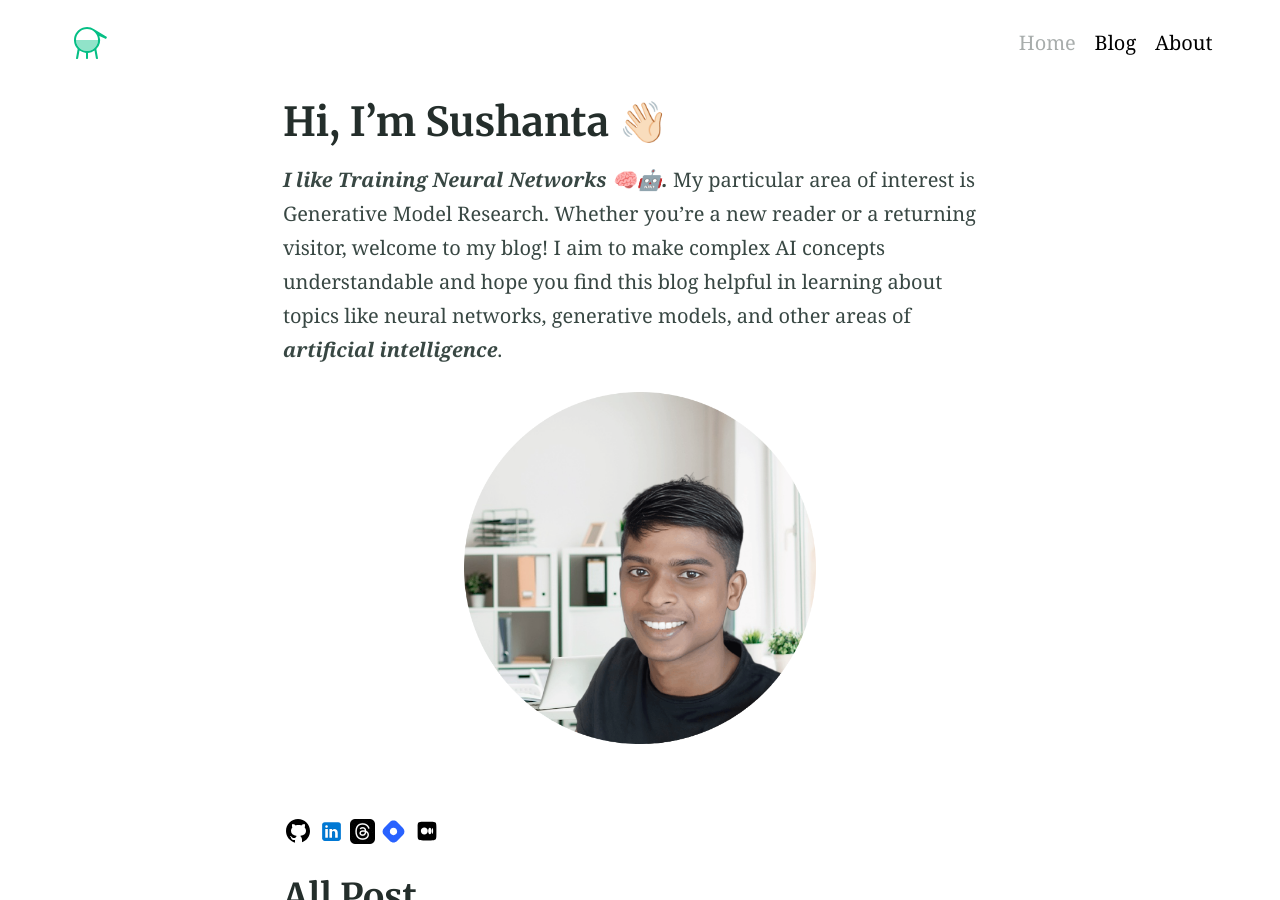
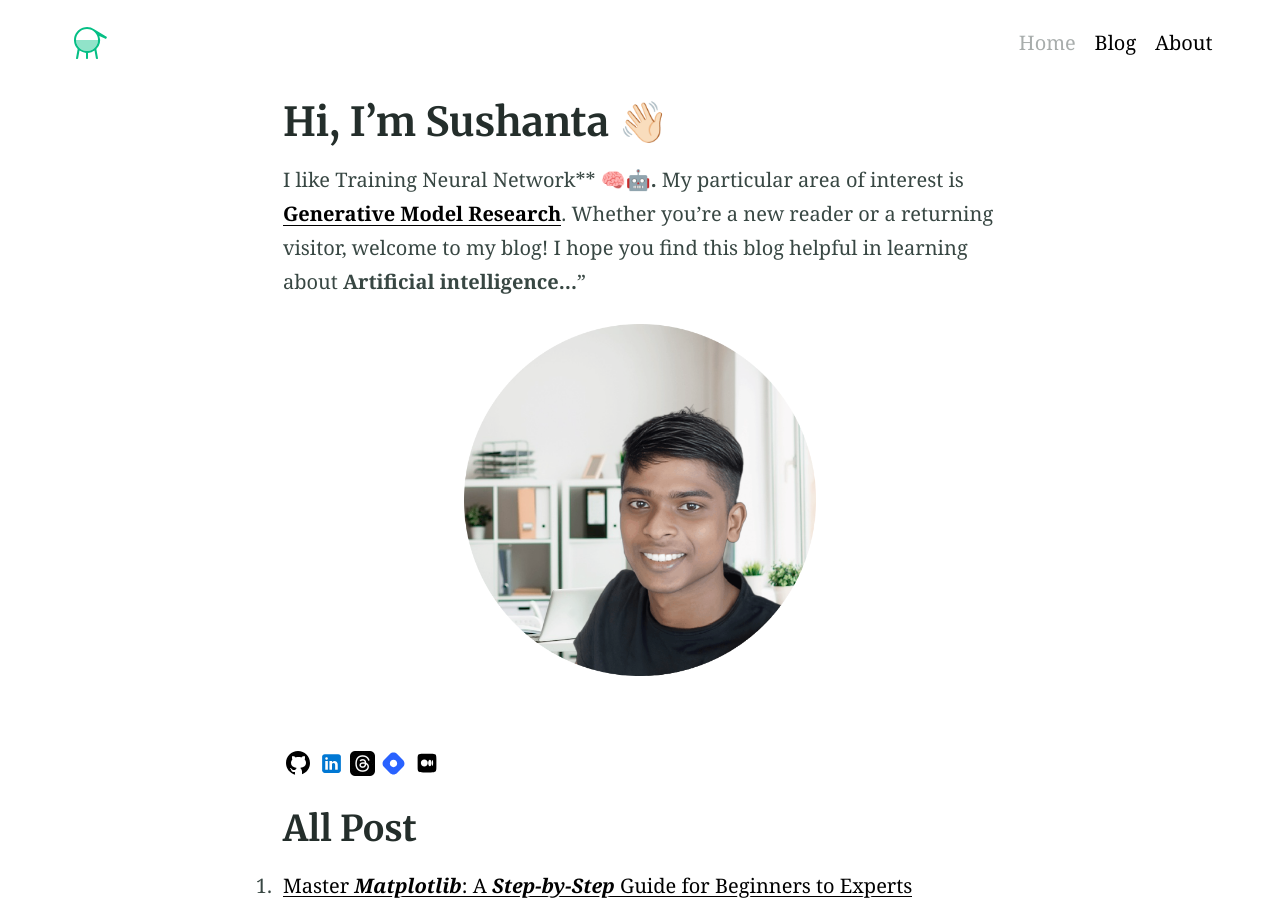
Before and after one commit to hi-sushanta/hi-sushanta.github.io, a Jekyll site: the page built from index.md, in a window 1280 px wide and 900 px high. Built offline with Jekyll 4.4.1, drawn with Linux system fonts in a browser that asks for light colours.

Commit message:
Update index.md

```diff
--- a/index.md
+++ b/index.md
@@ -1,10 +1,11 @@
 ---
 title: Hi, I’m Sushanta  👋🏻
-excerpt: "I like Training Neural Networks 🧠🤖. My particular area of interest is Generative Model Research.
- Whether you're a new reader or a returning visitor, welcome to my blog! I aim to make complex AI concepts understandable and hope you find this blog helpful in learning about topics like neural networks, generative models, and other areas of artificial intelligence."
+excerpt: "I like Training Neural Network** 🧠🤖**.** My particular area of interest is [**Generative Model Research**](https://openai.com/research/generative-models).
+Whether you're a new reader or a returning visitor, welcome to my blog! I hope you find this blog helpful in learning about **Artificial intelligence…**"
 ---
 
-***I like Training Neural Networks 🧠🤖.*** My particular area of interest is Generative Model Research. Whether you're a new reader or a returning visitor, welcome to my blog! I aim to make complex AI concepts understandable and hope you find this blog helpful in learning about topics like neural networks, generative models, and other areas of ***artificial intelligence***.
+I like Training Neural Network** 🧠🤖**.** My particular area of interest is [**Generative Model Research**](https://openai.com/research/generative-models).
+Whether you're a new reader or a returning visitor, welcome to my blog! I hope you find this blog helpful in learning about **Artificial intelligence…**"
 
 <div align = "center" style="margin-right: 5px; margin-left:5px; margin-top:10px; margin-bottom:10px;">
     <img src="chi2.png" class = "center" width="50%" height="50%"/>
```
